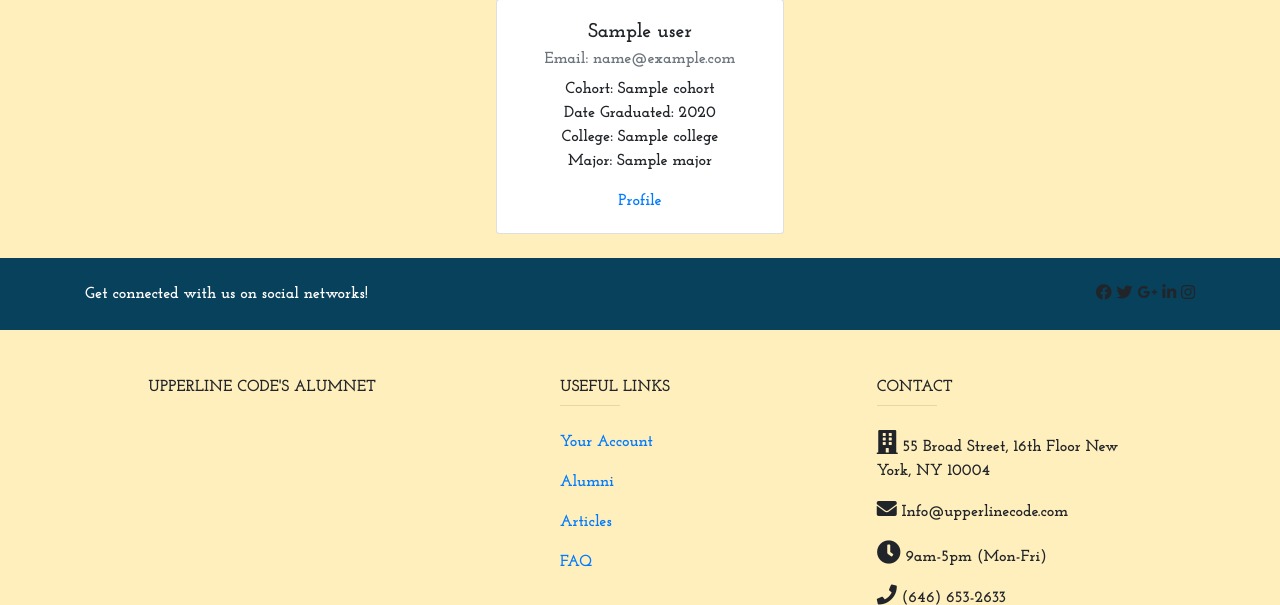
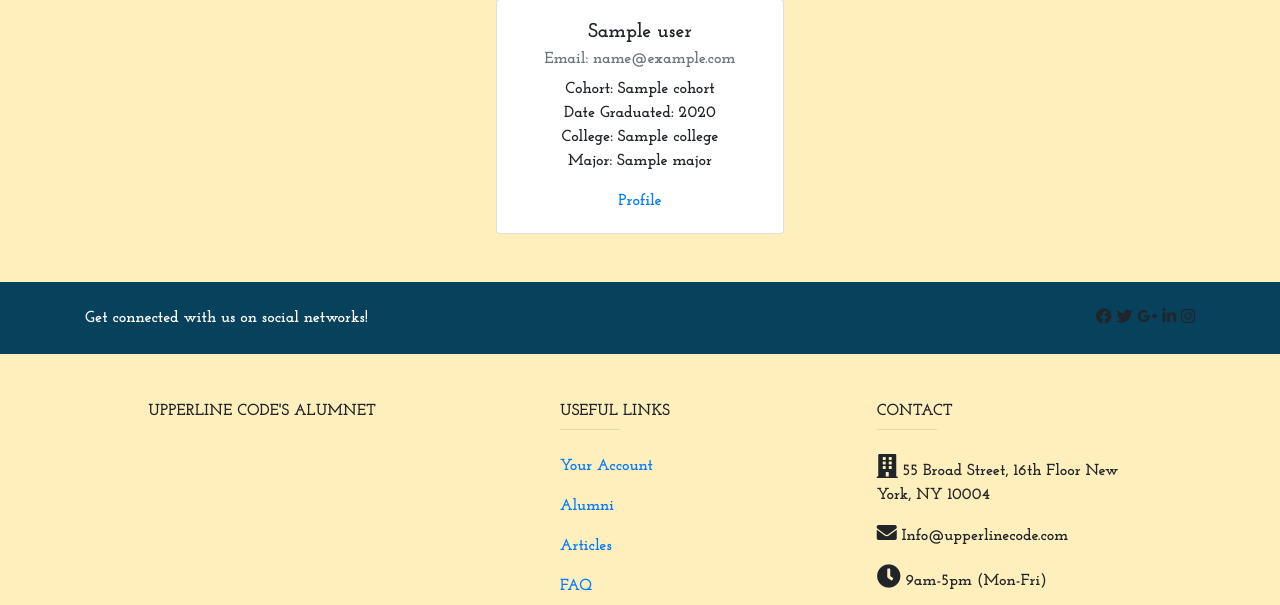
Before and after one commit to ravenclaw1999/AlumNet, a Flask app: page /alum in a window 1280 px wide. Shown: the part 157-762 px from the top of the page. Run offline with Flask 2, Linux system fonts and the light colour scheme; a database or web service that is not in the repository returns one stand-in record (values such as "Sample title"); some libraries are stand-ins or nearby versions.

Commit message:
Fixed cards

```diff
--- a/templates/alum.html
+++ b/templates/alum.html
@@ -34,12 +34,17 @@
 	</nav>
 	<br />
 
-    <h1>Alum</h1>
 
         <div class="container">
+            <div class="row text-center">
+                <div class="col">
+                    <h1>Alum</h1>
+                </div>
+            </div>
+            <div class="row">
         {% for user in users %}
-        <center>
-            <div class="card" style="width: 18rem; text-align: center;">
+        <div class="col text-center d-flex justify-content-center">
+            <div class="card mb-5" style="width: 18rem;">
                 <div class="card-body">
                     <h5 class="card-title">{{user.name}}</h5>
                     <h6 class="card-subtitle mb-2 text-muted">Email: {{user.email}}</h6>
@@ -52,9 +57,9 @@
                     <a href="/profile/{{user.username}}" class="card-link">Profile</a>
                 </div>
             </div>
-            </center>
-            <br>
+            </div>
         {% endfor %}
+        </div>
     </div>
 
         <!-- Footer -->
```
